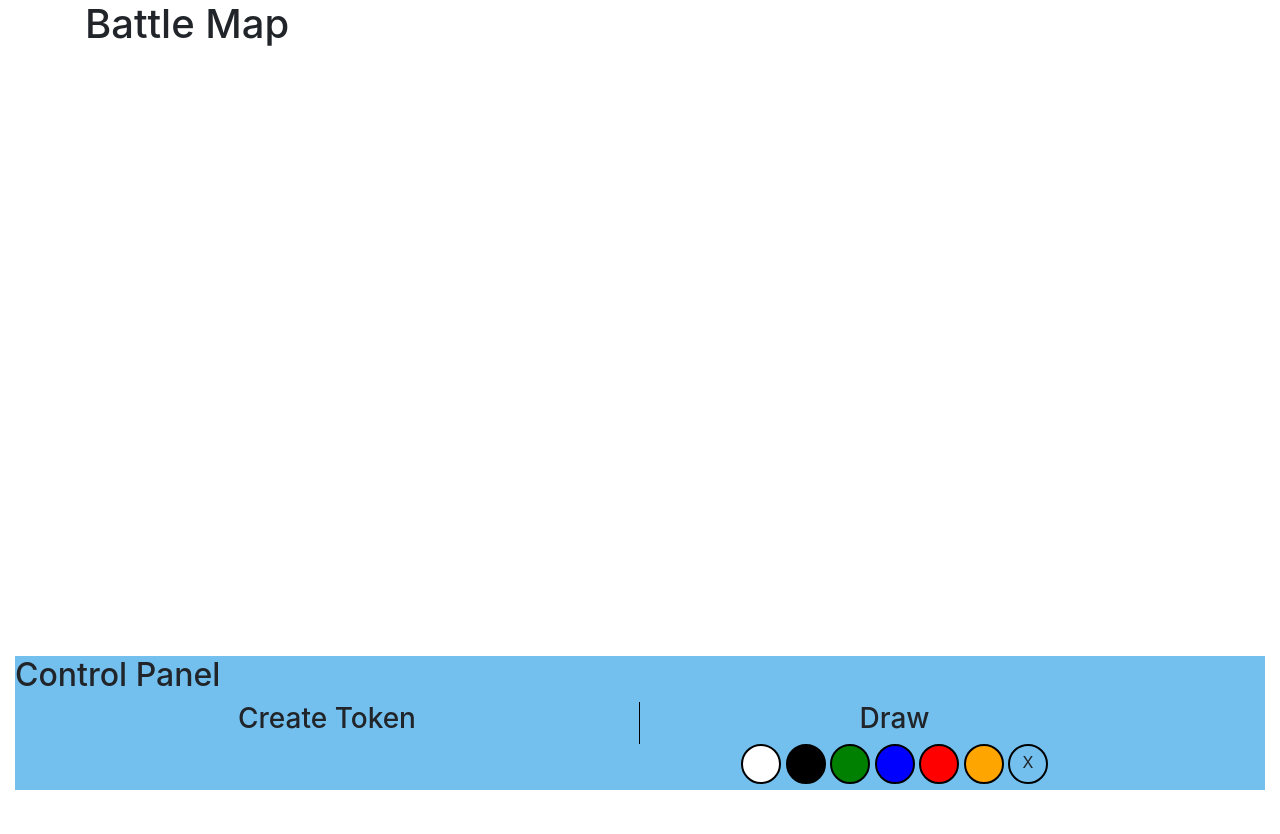
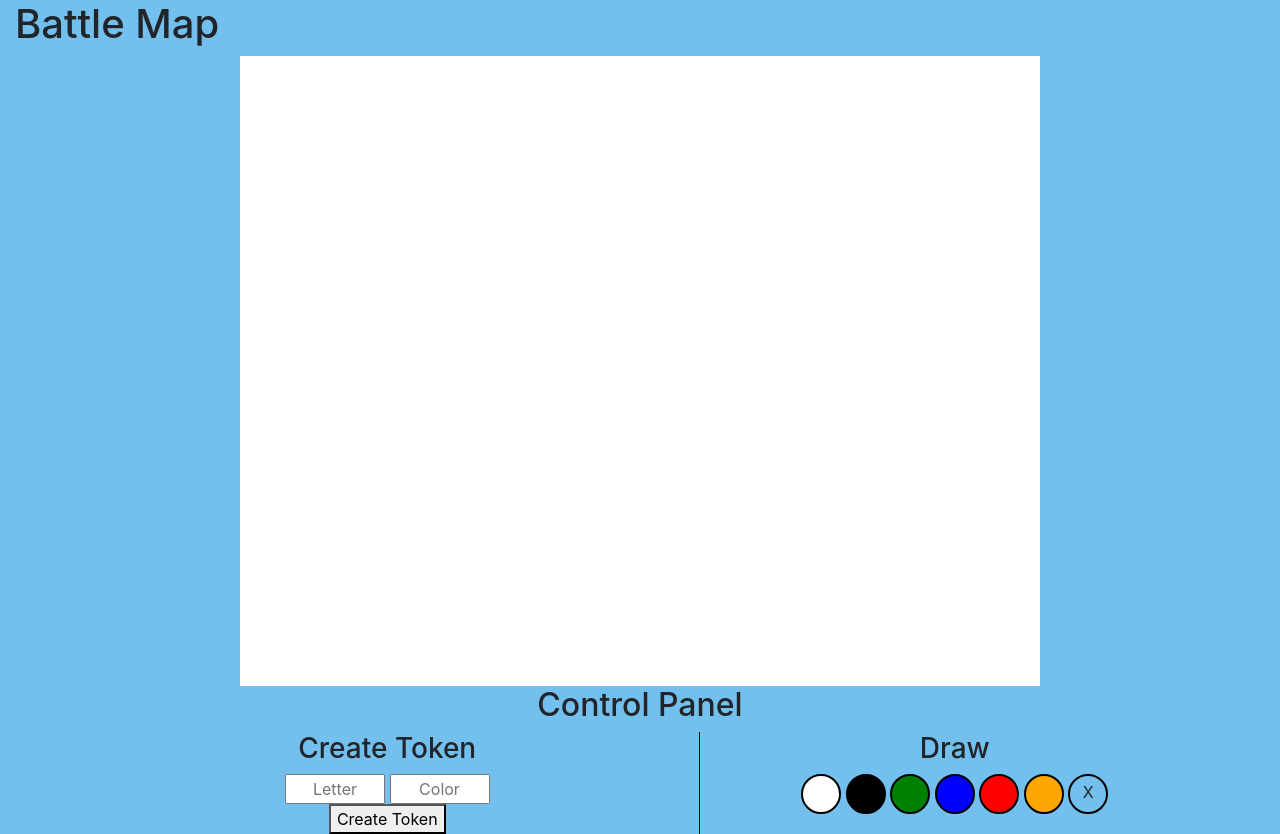
Before and after one commit to MrBenJ/dw-battlemap, a website: page app/index.html in a window 1280 px wide. Before the commit the page ends 800 px from the top, so only its background shows below. Drawn offline with nearby package versions, Linux system fonts and the light colour scheme; files that its build step writes are made by us from their sources.

Commit message:
Add token form

```diff
--- a/app/index.html
+++ b/app/index.html
@@ -22,7 +22,7 @@
     <!--[if IE]>
       <p class="browserupgrade">You are using an <strong>outdated</strong> browser. Please <a href="http://browsehappy.com/">upgrade your browser</a> to improve your experience.</p>
     <![endif]-->
-    <div class="container">
+    <div class="container-fluid canvas-background">
       <h1>Battle Map</h1>
       <canvas id="canvas" class="main-canvas" width="800" height="600"></canvas>
     </div>
@@ -31,6 +31,11 @@
         <h2>Control Panel</h2>
         <div class="create-token">
           <h3>Create Token</h3>
+          <div id="token_preview" class="token-preview"></div>
+          <input id="token_letter" class="token-field token-letter" placeholder="Letter" type="text" />
+          <input id="token_color" class="token-field token-color" placeholder="Color" type="text" />
+          <br/>
+          <button id="token_create" class="token-create">Create Token</button>
         </div>
         <div class="draw">
           <h3>Draw</h3>
--- a/app/scripts/main.js
+++ b/app/scripts/main.js
@@ -1,7 +1,11 @@
 class MapState {
   constructor() {
 
-    this.state = {};
+    this.state = {
+      mode: '',
+      color: '',
+      currentToken: null
+    };
 
     this.setColor = this.setColor.bind(this);
     this.getState = this.getState.bind(this);
@@ -15,6 +19,7 @@ class MapState {
   getState() {
     return this.state;
   }
+
 }
 const app = new MapState();
 const CANVAS = document.getElementById('canvas');
@@ -60,6 +65,14 @@ function onCanvasInteract(eventType, DOMEvent) {
   console.log(eventType);
 }
 
+function clearToken() {
+  app.state.currentToken = null;
+}
+
+function setToken() {
+
+}
+
 function init() {
   // Setup color selector
   const colors = getColorsArray();
--- a/app/styles/main.scss
+++ b/app/styles/main.scss
@@ -1,10 +1,11 @@
+$skyblue: #73c0ee;
+
 .browserupgrade {
   margin: 0.2em 0;
   background: #ccc;
   color: #000;
   padding: 0.2em 0;
 }
-
 
 body {
   margin: 0;
@@ -14,12 +15,18 @@ body {
 
 .main-canvas {
   margin: 0 auto;
+  padding-bottom: 30px;
   display: block;
+  background-color: white;
+}
+
+.container-fluid {
+  background-color: $skyblue;
 }
 
 .control-panel {
   width: 100%;
-  background-color: #73c0ee;
+  text-align: center;
 }
 
 .create-token, .draw {
@@ -31,6 +38,15 @@ body {
 .create-token {
   width: 50%;
   border-right: 1px solid black;
+}
+
+.token-preview {
+
+}
+
+.token-field {
+  text-align: center;
+  width: 100px;
 }
 
 .draw {
```
